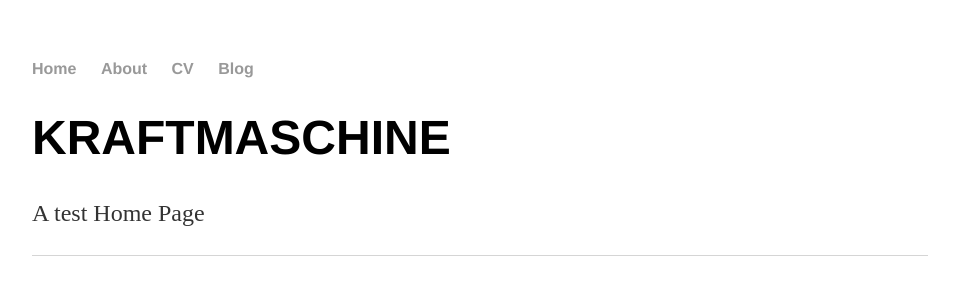
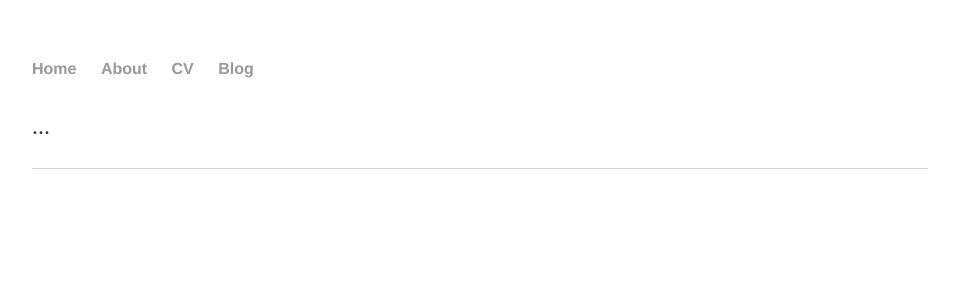
Before and after one commit to kraftmaschine/kraftmaschine.github.io, a Jekyll site: the page built from index.html, in a window 1280 px wide. Shown: the top 300 px of the page, without its empty margins (160-1119 px from the left). Built offline with Jekyll 4.4.1, drawn with Linux system fonts in a browser that asks for light colours.

Commit message:
Update index.html

```diff
--- a/index.html
+++ b/index.html
@@ -3,5 +3,5 @@ layout: default
 title: Marcelo Oliveira
 ---
 <div class="blurb">
-	<h1>KRAFTMASCHINE</h1>
-	<p>A test Home Page
+	<h1></h1>
+	<p>...
```
